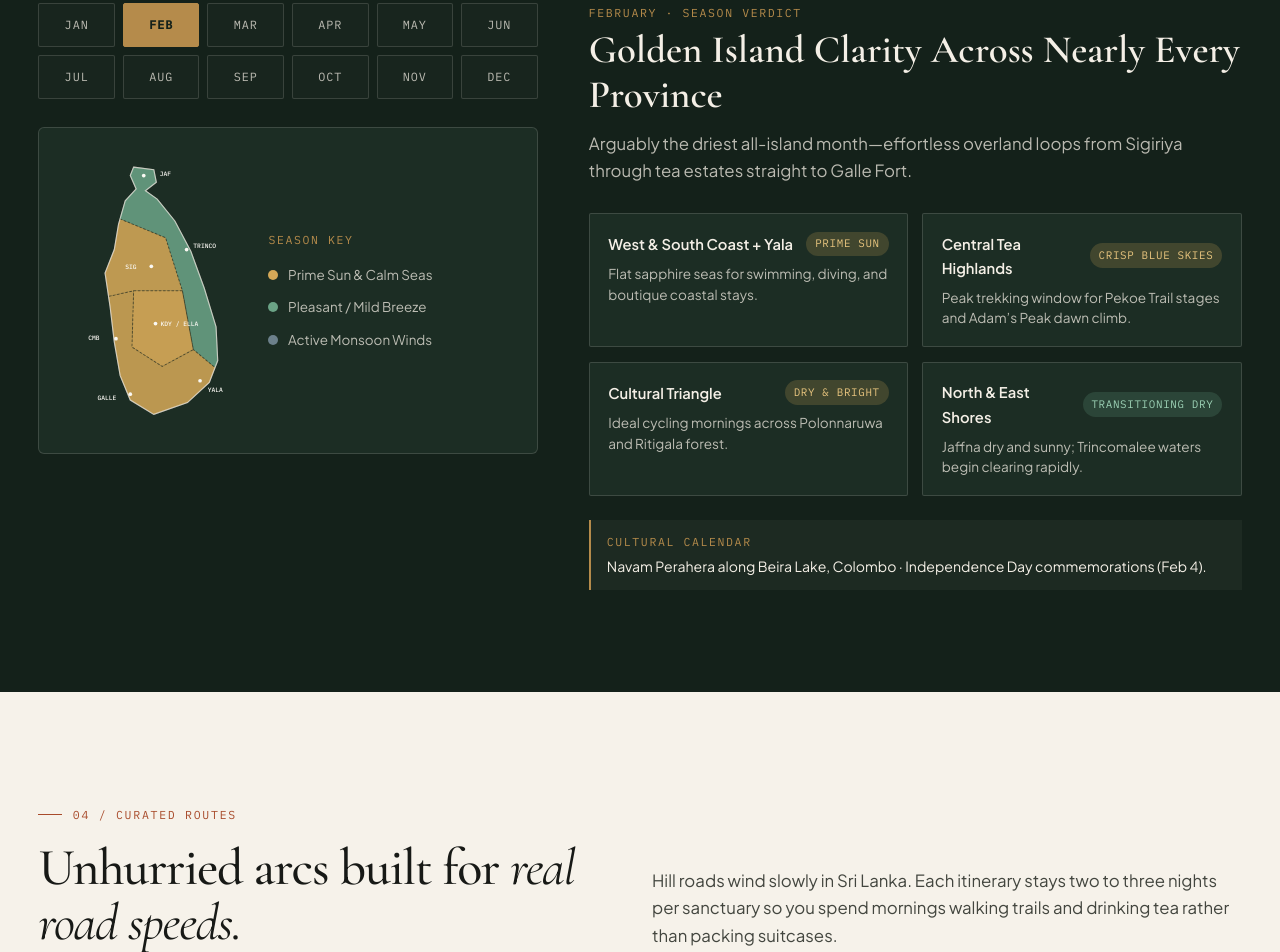
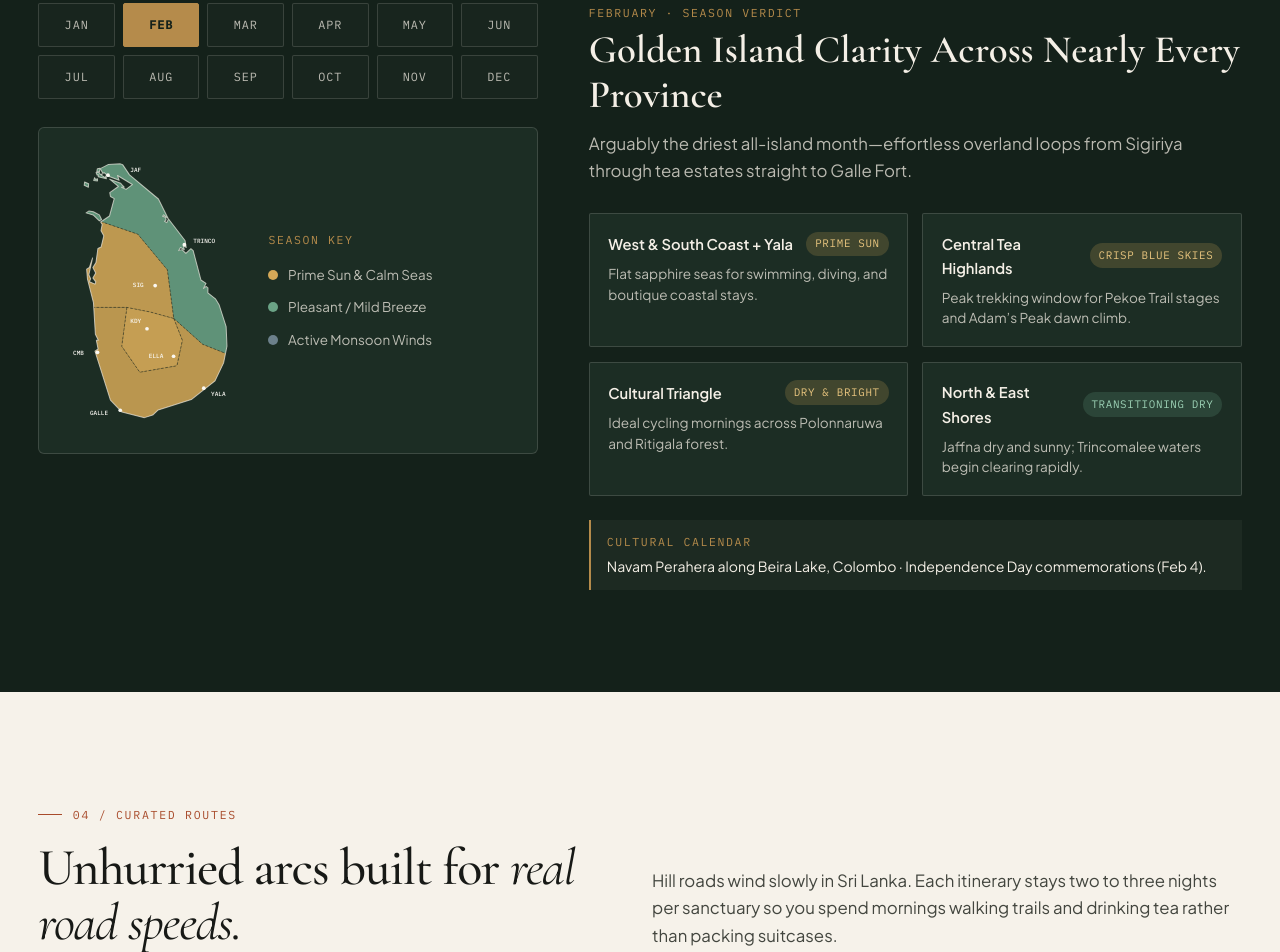
Before and after one commit to lakee0302-114/serendib-sri-lanka, a plain HTML site: page index.html in a window 1280 px wide. Shown: the part 3392-4344 px from the top of the page. Drawn offline with nearby package versions, Linux system fonts and the light colour scheme.

Commit message:
feat: replace map outline with accurate geospatial Sri Lanka coastline and islands

```diff
--- a/index.html
+++ b/index.html
@@ -308,47 +308,43 @@
               >
                 <defs>
                   <clipPath id="sri-lanka-clip">
-                    <path d="M84,18 L108,21 L111,36 L98,46 L112,56 L133,82 L152,118 L168,162 L182,208 L184,248 L174,274 L148,298 L108,312 L80,295 L68,266 L61,226 L56,184 L50,144 L61,116 L66,86 L74,58 L87,44 L80,28 Z" />
+                    <path d="M67.7,14.0 L53.6,15.0 L44.3,19.8 L47.4,25.3 L49.0,24.6 L53.4,28.5 L66.8,33.7 L64.8,27.9 L82.5,38.7 L75.0,44.4 L69.6,41.9 L72.8,41.8 L70.5,39.4 L68.6,37.2 L55.5,32.3 L65.8,41.0 L55.6,48.4 L56.4,52.9 L60.9,55.5 L55.3,76.1 L44.8,83.2 L46.6,86.1 L45.2,93.6 L48.5,99.7 L45.3,113.0 L41.5,114.7 L39.2,131.5 L35.5,137.5 L38.9,143.8 L35.5,149.7 L39.0,154.4 L38.0,157.1 L31.4,154.4 L32.9,150.6 L30.7,146.0 L35.2,125.9 L31.3,137.4 L28.1,139.3 L29.1,151.1 L36.2,179.0 L38.5,216.7 L42.0,223.8 L39.7,224.0 L41.7,234.3 L38.0,236.9 L56.4,295.0 L70.1,309.3 L96.9,315.9 L106.7,312.8 L113.2,306.8 L152.6,294.4 L180.8,272.2 L191.0,250.8 L195.0,230.9 L194.0,207.6 L185.6,181.6 L181.3,174.6 L172.3,167.5 L172.4,161.7 L170.2,159.9 L167.1,162.2 L170.1,156.2 L164.0,152.2 L154.8,117.2 L152.1,115.0 L146.1,120.5 L141.5,116.1 L137.5,117.3 L139.7,113.5 L144.2,116.3 L143.2,110.9 L146.6,113.6 L145.1,105.2 L125.5,79.7 L123.4,84.0 L120.7,82.4 L122.6,80.7 L121.9,77.6 L118.5,76.5 L119.7,74.8 L125.2,79.3 L113.5,55.9 L79.1,27.2 L70.9,15.0 Z M36.1,71.0 L31.0,70.1 L27.4,72.4 L35.8,74.9 L43.2,81.9 L45.9,80.3 L43.3,74.8 Z M41.2,24.4 L39.3,24.4 L40.6,27.5 L42.2,27.1 L41.8,29.5 L51.6,31.9 L51.1,28.3 L50.3,30.6 L45.7,27.5 L46.6,26.3 L44.4,26.7 L43.2,24.8 Z M44.1,19.3 L40.9,19.9 L40.1,23.5 L43.3,23.6 Z M37.6,30.5 L36.5,33.9 L41.0,34.4 L41.0,31.7 L40.4,31.9 L38.9,32.8 Z M25.7,35.7 L25.2,39.5 L30.2,41.9 L30.5,37.8 Z" />
                   </clipPath>
                 </defs>
 
-                <path
-                  d="M84,18 L108,21 L111,36 L98,46 L112,56 L133,82 L152,118 L168,162 L182,208 L184,248 L174,274 L148,298 L108,312 L80,295 L68,266 L61,226 L56,184 L50,144 L61,116 L66,86 L74,58 L87,44 L80,28 Z"
-                  fill="rgba(255,255,255,0.03)"
-                  stroke="rgba(244,239,230,0.4)"
-                  stroke-width="1.25"
-                />
-
                 <g clip-path="url(#sri-lanka-clip)">
-                  <path id="zone-northeast" class="map-zone" d="M40,0 L210,0 L210,275 L195,268 L155,235 L142,165 L122,102 L40,68 Z" fill="#D4A857" opacity="0.86" />
-                  <path id="zone-cultural" class="map-zone" d="M40,68 L122,102 L142,165 L84,165 L40,175 Z" fill="#D4A857" opacity="0.88" />
-                  <path id="zone-highlands" class="map-zone" d="M84,165 L142,165 L155,235 L118,255 L82,232 Z" fill="#6BA386" opacity="0.92" />
-                  <path id="zone-south" class="map-zone" d="M40,175 L84,165 L82,232 L118,255 L155,235 L195,268 L195,330 L40,330 Z" fill="#D4A857" opacity="0.86" />
-                  <path d="M40,68 L122,102 L142,165 L155,235 L195,268 M40,175 L84,165 M84,165 L142,165 L155,235 L118,255 L82,232 Z" fill="none" stroke="rgba(20,33,26,0.55)" stroke-width="1.2" stroke-dasharray="3 2" />
+                  <path id="zone-northeast" class="map-zone" d="M0,0 L220,0 L220,250 L166.1,228.7 L131.7,197.9 L124.1,140.1 L89.0,97.7 L43.9,82.3 L0,82.3 Z" fill="#D4A857" opacity="0.86" />
+                  <path id="zone-cultural" class="map-zone" d="M0,82.3 L43.9,82.3 L89.0,97.7 L124.1,140.1 L131.7,197.9 L103.5,190.2 L76.0,184.8 L0,184.8 Z" fill="#D4A857" opacity="0.88" />
+                  <path id="zone-highlands" class="map-zone" d="M76.0,184.8 L103.5,190.2 L131.7,197.9 L142.0,224.0 L135.5,254.2 L91.3,261.9 L69.9,231.1 Z" fill="#6BA386" opacity="0.92" />
+                  <path id="zone-south" class="map-zone" d="M0,184.8 L76.0,184.8 L69.9,231.1 L91.3,261.9 L135.5,254.2 L142.0,224.0 L131.7,197.9 L166.1,228.7 L220,250 L220,330 L0,330 Z" fill="#D4A857" opacity="0.86" />
+                  <path d="M0,82.3 L43.9,82.3 L89.0,97.7 L124.1,140.1 L131.7,197.9 L166.1,228.7 L220,250 M0,184.8 L76.0,184.8 L103.5,190.2 L131.7,197.9 M76.0,184.8 L69.9,231.1 L91.3,261.9 L135.5,254.2 L142.0,224.0 L131.7,197.9" fill="none" stroke="rgba(20,33,26,0.52)" stroke-width="1.15" stroke-dasharray="3 2" />
                 </g>
 
                 <path
-                  d="M84,18 L108,21 L111,36 L98,46 L112,56 L133,82 L152,118 L168,162 L182,208 L184,248 L174,274 L148,298 L108,312 L80,295 L68,266 L61,226 L56,184 L50,144 L61,116 L66,86 L74,58 L87,44 L80,28 Z"
+                  d="M67.7,14.0 L53.6,15.0 L44.3,19.8 L47.4,25.3 L49.0,24.6 L53.4,28.5 L66.8,33.7 L64.8,27.9 L82.5,38.7 L75.0,44.4 L69.6,41.9 L72.8,41.8 L70.5,39.4 L68.6,37.2 L55.5,32.3 L65.8,41.0 L55.6,48.4 L56.4,52.9 L60.9,55.5 L55.3,76.1 L44.8,83.2 L46.6,86.1 L45.2,93.6 L48.5,99.7 L45.3,113.0 L41.5,114.7 L39.2,131.5 L35.5,137.5 L38.9,143.8 L35.5,149.7 L39.0,154.4 L38.0,157.1 L31.4,154.4 L32.9,150.6 L30.7,146.0 L35.2,125.9 L31.3,137.4 L28.1,139.3 L29.1,151.1 L36.2,179.0 L38.5,216.7 L42.0,223.8 L39.7,224.0 L41.7,234.3 L38.0,236.9 L56.4,295.0 L70.1,309.3 L96.9,315.9 L106.7,312.8 L113.2,306.8 L152.6,294.4 L180.8,272.2 L191.0,250.8 L195.0,230.9 L194.0,207.6 L185.6,181.6 L181.3,174.6 L172.3,167.5 L172.4,161.7 L170.2,159.9 L167.1,162.2 L170.1,156.2 L164.0,152.2 L154.8,117.2 L152.1,115.0 L146.1,120.5 L141.5,116.1 L137.5,117.3 L139.7,113.5 L144.2,116.3 L143.2,110.9 L146.6,113.6 L145.1,105.2 L125.5,79.7 L123.4,84.0 L120.7,82.4 L122.6,80.7 L121.9,77.6 L118.5,76.5 L119.7,74.8 L125.2,79.3 L113.5,55.9 L79.1,27.2 L70.9,15.0 Z M36.1,71.0 L31.0,70.1 L27.4,72.4 L35.8,74.9 L43.2,81.9 L45.9,80.3 L43.3,74.8 Z M41.2,24.4 L39.3,24.4 L40.6,27.5 L42.2,27.1 L41.8,29.5 L51.6,31.9 L51.1,28.3 L50.3,30.6 L45.7,27.5 L46.6,26.3 L44.4,26.7 L43.2,24.8 Z M44.1,19.3 L40.9,19.9 L40.1,23.5 L43.3,23.6 Z M37.6,30.5 L36.5,33.9 L41.0,34.4 L41.0,31.7 L40.4,31.9 L38.9,32.8 Z M25.7,35.7 L25.2,39.5 L30.2,41.9 L30.5,37.8 Z"
                   fill="none"
-                  stroke="rgba(244,239,230,0.65)"
-                  stroke-width="1.35"
+                  stroke="rgba(244,239,230,0.68)"
+                  stroke-width="1.2"
+                  stroke-linejoin="round"
                 />
 
-                <g fill="#FAF8F3" font-family="IBM Plex Mono, monospace" font-size="7.5" font-weight="500">
-                  <circle cx="96" cy="28" r="2.2" />
-                  <text x="115" y="29">JAF</text>
-                  <circle cx="147" cy="116" r="2.2" />
-                  <text x="155" y="114">TRINCO</text>
-                  <circle cx="105" cy="136" r="2.2" />
-                  <text x="74" y="139">SIG</text>
-                  <circle cx="110" cy="204" r="2.2" />
-                  <text x="116" y="207">KDY / ELLA</text>
-                  <circle cx="63" cy="222" r="2.2" />
-                  <text x="30" y="224">CMB</text>
-                  <circle cx="80" cy="288" r="2.2" />
-                  <text x="41" y="295">GALLE</text>
-                  <circle cx="163" cy="272" r="2.2" />
-                  <text x="172" y="286">YALA</text>
+                <g fill="#FAF8F3" font-family="IBM Plex Mono, monospace" font-size="7.2" font-weight="500">
+                  <circle cx="53.5" cy="27.5" r="2.2" />
+                  <text x="80" y="24">JAF</text>
+                  <circle cx="144.3" cy="110.2" r="2.2" />
+                  <text x="155" y="108">TRINCO</text>
+                  <circle cx="109.6" cy="158.8" r="2.2" />
+                  <text x="83" y="161">SIG</text>
+                  <circle cx="99.9" cy="210.2" r="2.2" />
+                  <text x="80" y="203">KDY</text>
+                  <circle cx="131.5" cy="242.9" r="2.2" />
+                  <text x="102" y="245">ELLA</text>
+                  <circle cx="41.0" cy="238.2" r="2.2" />
+                  <text x="12" y="241">CMB</text>
+                  <circle cx="68.1" cy="307.1" r="2.2" />
+                  <text x="32" y="313">GALLE</text>
+                  <circle cx="167.4" cy="280.9" r="2.2" />
+                  <text x="176" y="290">YALA</text>
                 </g>
               </svg>
 
```
